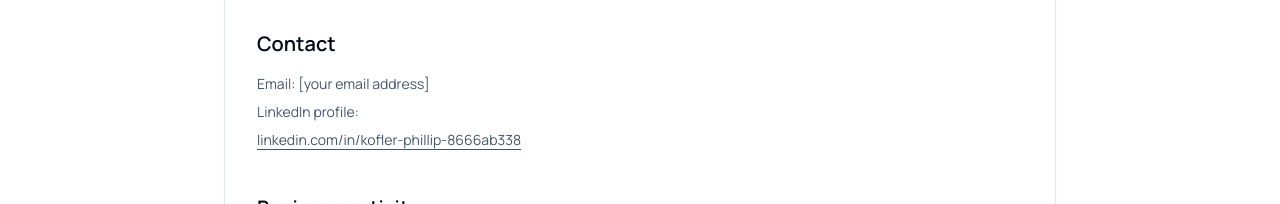
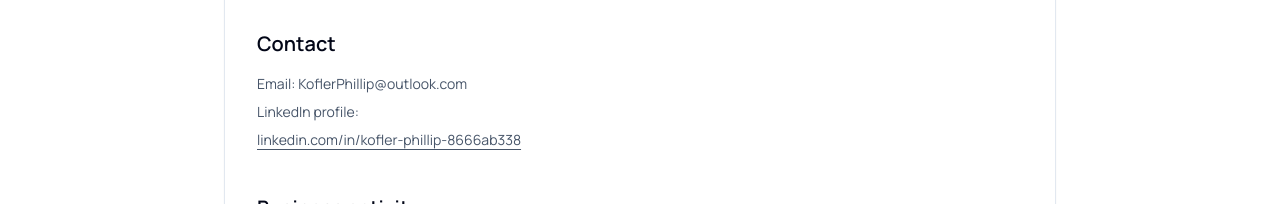
Before and after one commit to Wolfi-OwO/portfolio-webpage, a React (Vite) app in the folder application/client/: page /privacy-policy in a window 1280 px wide. Shown: the part 516-720 px from the top of the page. Built offline with nearby package versions, Linux system fonts and the light colour scheme; no server answers.

Commit message:
feat: update contact email in imprint page

```diff
--- a/application/client/src/pages/privacy-policy-page/privacy-policy-page.jsx
+++ b/application/client/src/pages/privacy-policy-page/privacy-policy-page.jsx
@@ -60,7 +60,7 @@ export default function ImprintPage() {
                     >
                         <FormattedMessage
                             id="imprint.contact.text"
-                            defaultMessage="Email: [your email address]"
+                            defaultMessage="Email: KoflerPhillip@outlook.com"
                         />
 
                         <br />
```
